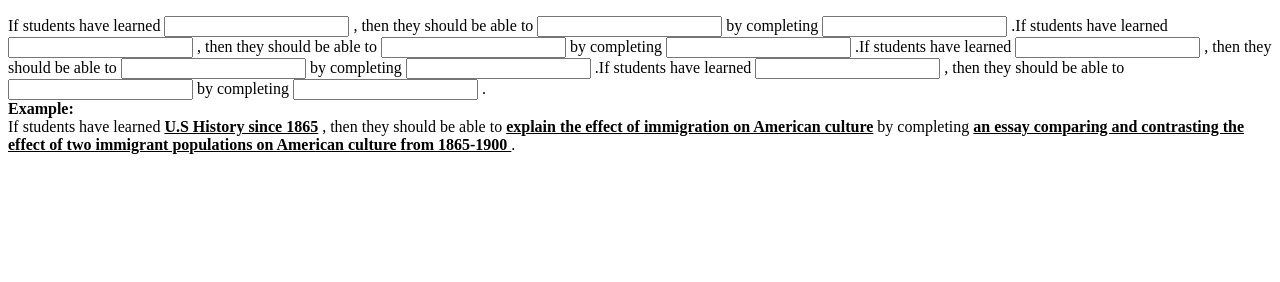
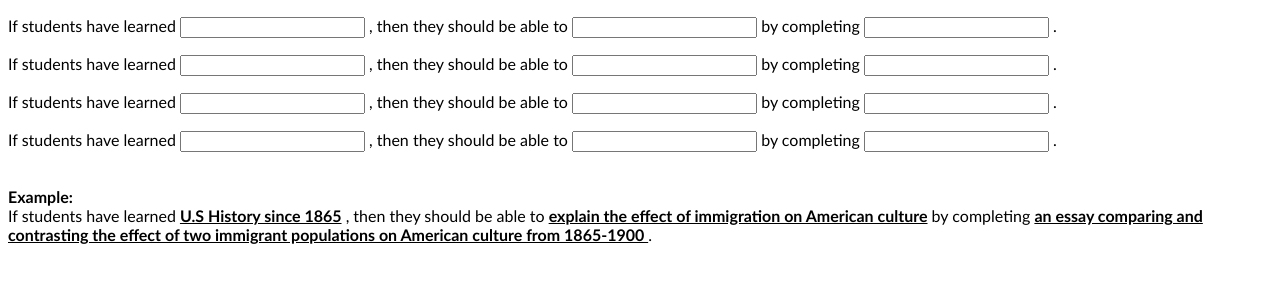
Before and after one commit to ralanisj/ralanisj.github.io, a plain HTML site: page index.html in a window 1280 px wide. Drawn offline with Linux system fonts and the light colour scheme.

Commit message:
Update index.html

```diff
--- a/index.html
+++ b/index.html
@@ -4,6 +4,11 @@
 <meta charset="utf-8">
 <title>Untitled Document</title>
 
+<style type="text/css">
+body p {
+	font-family: Gill Sans, Gill Sans MT, Myriad Pro, DejaVu Sans Condensed, Helvetica, Arial, sans-serif;
+}
+</style>
 </head>
 
 <body>
@@ -13,25 +18,29 @@
   <input type="text" name="action" id="action">
   by completing
   <input type="text" name="assesment" id="assesment">
-  .If students have learned
+.</p>
+<p>If students have learned
   <input type="text" name="content2" id="content2">
   , then they should be able to
   <input type="text" name="action2" id="action2">
   by completing
   <input type="text" name="assesment2" id="assesment2">
-  .If students have learned
+.</p>
+<p>If students have learned
   <input type="text" name="content3" id="content3">
   , then they should be able to
   <input type="text" name="action3" id="action3">
   by completing
   <input type="text" name="assesment3" id="assesment3">
-  .If students have learned
+.</p>
+<p>If students have learned
   <input type="text" name="content4" id="content4">
   , then they should be able to
   <input type="text" name="action4" id="action4">
   by completing
   <input type="text" name="assesment4" id="assesment4">
-  .<br>
+.</p>
+<p><br>
   <strong>Example:</strong><br>
   If students have learned <strong><u>U.S History since  1865</u></strong> , then they should be able to <strong><u>explain the effect  of immigration on American culture</u></strong> by completing <strong><u>an essay comparing and contrasting the effect of two  immigrant populations on American culture from 1865-1900 </u></strong>.
 </p>
```
